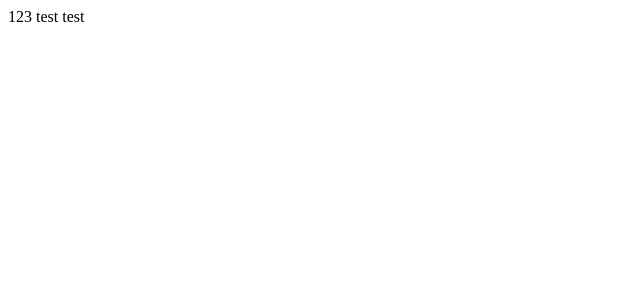
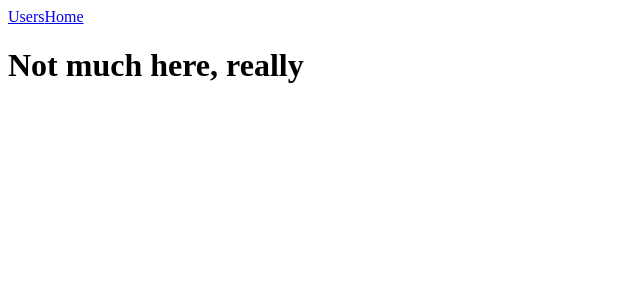
Before and after one commit to JKusiak/isshu, a React (Create React App) app in the folder frontend/: page / in a window 1280 px wide. Shown: the top 300 px of the page, without its empty margins (0-640 px from the left). Built offline with nearby package versions, Linux system fonts and the light colour scheme.

Commit message:
Add simple users component to test axios get request

```diff
--- a/frontend/src/App.tsx
+++ b/frontend/src/App.tsx
@@ -1,10 +1,21 @@
 import React from 'react';
+import {BrowserRouter as Router, Route, Switch} from 'react-router-dom';
+import Navbar from './components/navbar';
+import UsersList from './components/users-list';
 
 function App() {
   return (
-    <div className="App">
-      123 test test
-    </div>
+    <Router>
+      <Navbar/>
+      <Switch>
+        <Route path="/users">
+          <UsersList/>
+        </Route>
+        <Route path="/">
+            <h1>Not much here, really</h1>
+          </Route>
+      </Switch>
+    </Router>
   );
 }
 
--- /dev/null
+++ b/frontend/src/components/navbar.tsx
@@ -0,0 +1,18 @@
+import { FC } from "react"
+import { Link } from "react-router-dom";
+
+interface NavbarProps {
+
+}
+
+const Navbar: FC<NavbarProps> = (props) => {
+
+      return (
+      <>
+            <Link to="/users">Users</Link>
+            <Link to="/">Home</Link>
+      </>
+      );
+}
+
+export default Navbar;
--- /dev/null
+++ b/frontend/src/components/users-list.tsx
@@ -0,0 +1,29 @@
+import axios from "axios";
+import { useEffect, useState } from "react";
+import { FC } from "react";
+
+interface UsersListProps {
+
+}
+
+const UsersList: FC<UsersListProps> = (props) => {
+      const [users, setUsers] = useState([]);
+
+      useEffect(() => {
+            axios.get('http://localhost:5000/users')
+            .then(resp => {
+                  if(resp.data.length > 0) {
+                        setUsers(resp.data.map((user: { name: any; }) => user.name));
+                  }
+            });
+
+        }, []);
+
+      return (
+      <>
+            <div>{users}</div>
+      </>
+      );
+}
+
+export default UsersList;
--- /dev/null
+++ b/frontend/src/react-app-env.d.ts
@@ -0,0 +1 @@
+/// <reference types="react-scripts" />
```
Also changed, not shown: frontend/package.json (+7 -1 lines), 2 other files (tests, documents, lock files or other folders).
